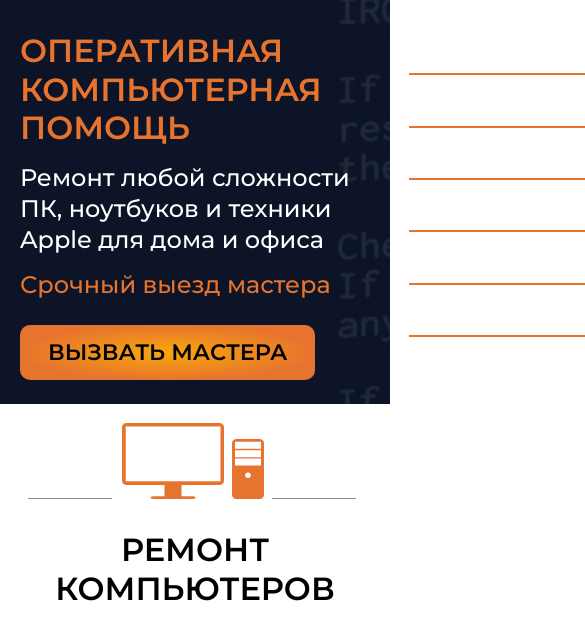
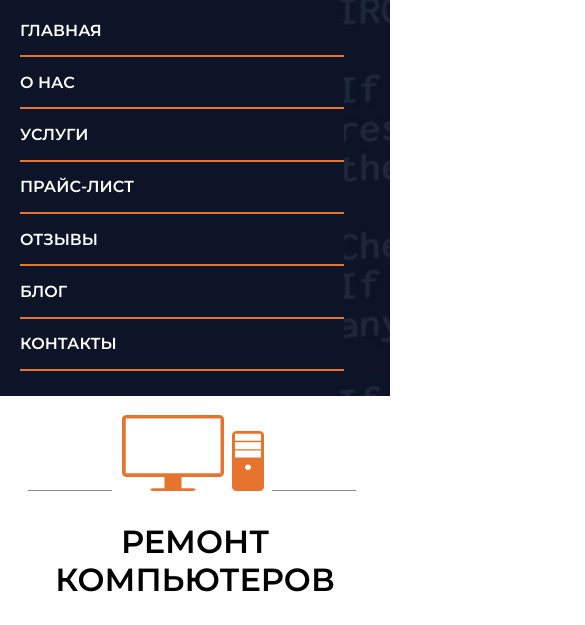
Before and after one commit to alex-379/FirstFront, a plain HTML site: page index.html in a window 390 px wide. Both pictures are taken after a click on the button 319 px from the left and 53 px from the top of the page. Shown: the part 149-774 px from the top of the page, 585 px wide, since content can reach past the window. Drawn offline with nearby package versions, Linux system fonts and the light colour scheme; files that its build step writes are made by us from their sources.

Commit message:
burger menu

```diff
--- a/_mobile.scss
+++ b/_mobile.scss
@@ -7,6 +7,7 @@
 
         .small-text {
             max-width: 100%;
+            font-size: 1.4em;
         }
 
         .logo {
@@ -48,7 +49,12 @@
             position: absolute;
             right: -120%;
             bottom: -450px;
-            transition: right .4s ease-in-out;
+            transition: right .2s ease-in-out;
+
+            &.opened {
+                right: 0%;
+                background-image: url("./assets/top-background.png");
+            }
         }
 
         .border {
--- a/index.html
+++ b/index.html
@@ -17,7 +17,7 @@
                     <p class="phone desktop-only">+7 (495) 135-45-47</p>
                     <img class="vector" src="./assets/vector.svg" alt="">
                     <p class="phone">+7 (965) 318-70-14</p>
-                    <button type="button" class="burger-menu-btn mobile-only">
+                    <button type="button" class="burger-menu-btn mobile-only" onclick="toggleMenu()">
                         <img src="./assets/icon-menu-open.png" alt="Menu">
                     </button>
                     <img class="social-media" src="./assets/social-media.png" alt="">
@@ -35,6 +35,7 @@
                     <a href="#blog" class="nav-link">Блог</a>
                     <div class="border"></div>
                     <a href="#contacts" class="nav-link">Контакты</a>
+                    <div class="border mobile-only"></div>
                 </nav>
                 </div>
             </div>
--- a/services.js
+++ b/services.js
@@ -58,6 +58,7 @@ const services = [
 ];
 
 const gridContainer = document.querySelector('.services-container');
+const navMenu = document.querySelector('.menu-container');
 
 for (const service of services) {
   const newDiv = document.createElement('div');
@@ -75,4 +76,8 @@ for (const service of services) {
       <a href="#price-section" class="nav-button">Подробности и цены</a>
     </div>
   `;
+
+function toggleMenu() {
+  navMenu.classList.toggle('opened');
 }
+}
```
